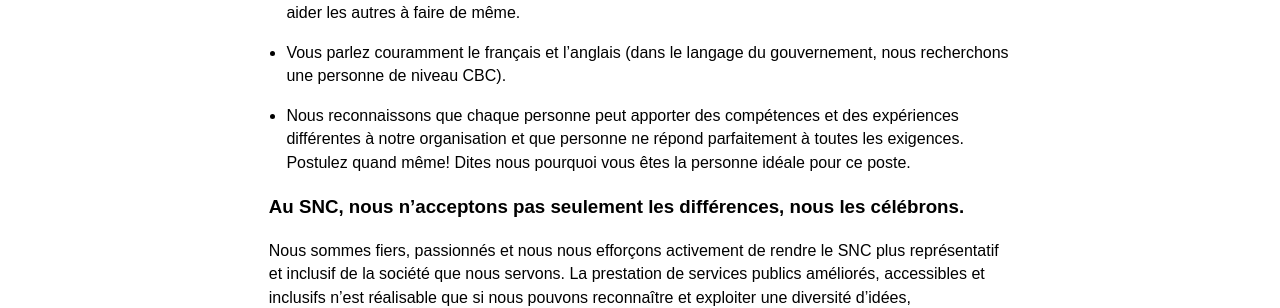
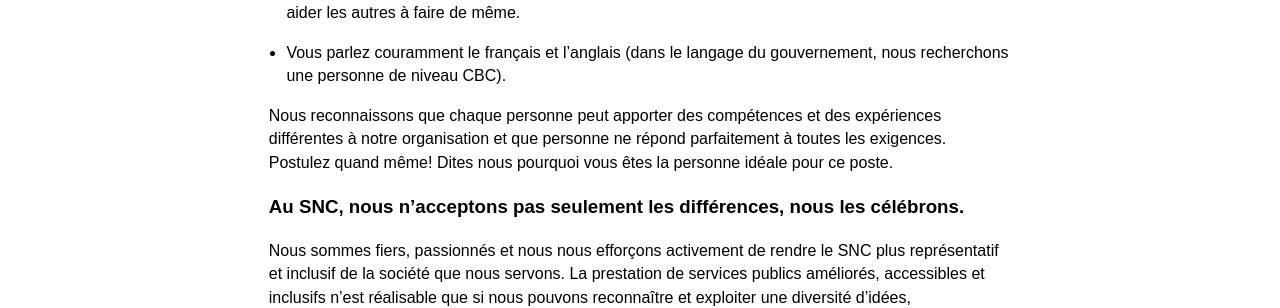
Before and after one commit to cds-snc/talent, a Jekyll site: the page built from _pages/fr/Échantillons d'offres d'emploi/Head-of-Partnerships-FR.md, in a window 1280 px wide. Shown: the part 1550-1858 px from the top of the page. Built offline with Jekyll 4.4.1, drawn with Linux system fonts in a browser that asks for light colours.

Commit message:
correct formatting

```diff
--- a/_pages/fr/Échantillons d'offres d'emploi/Head-of-Partnerships-FR.md
+++ b/_pages/fr/Échantillons d'offres d'emploi/Head-of-Partnerships-FR.md
@@ -33,7 +33,8 @@ En tant qu’équipe des partenariats, nous sommes les bâtisseurs de ponts au S
 - Vous êtes habitué à formuler recommandations réfléchies, à défendre des décisions difficiles et à fournir des conseils directs à des cadres supérieurs des secteurs public et privé.
 - Vous demeurez calme sous la pression; vous savez comment établir des priorités et vous pouvez aider les autres à faire de même.
 - Vous parlez couramment le français et l’anglais (dans le langage du gouvernement, nous recherchons une personne de niveau CBC).
-- Nous reconnaissons que chaque personne peut apporter des compétences et des expériences différentes à notre organisation et que personne ne répond parfaitement à toutes les exigences. Postulez quand même! Dites nous pourquoi vous êtes la personne idéale pour ce poste.
+
+Nous reconnaissons que chaque personne peut apporter des compétences et des expériences différentes à notre organisation et que personne ne répond parfaitement à toutes les exigences. Postulez quand même! Dites nous pourquoi vous êtes la personne idéale pour ce poste.
 
 ### Au SNC, nous n’acceptons pas seulement les différences, nous les célébrons.
 Nous sommes fiers, passionnés et nous nous efforçons activement de rendre le SNC plus représentatif et inclusif de la société que nous servons. La prestation de services publics améliorés, accessibles et inclusifs n’est réalisable que si nous pouvons reconnaître et exploiter une diversité d’idées, d’expériences et de compétences. Nous travaillons très fort à la création d’un environnement où les différentes opinions et expériences sont valorisées, et nous sommes engagés à aider les talents de tout type à prospérer.
```
